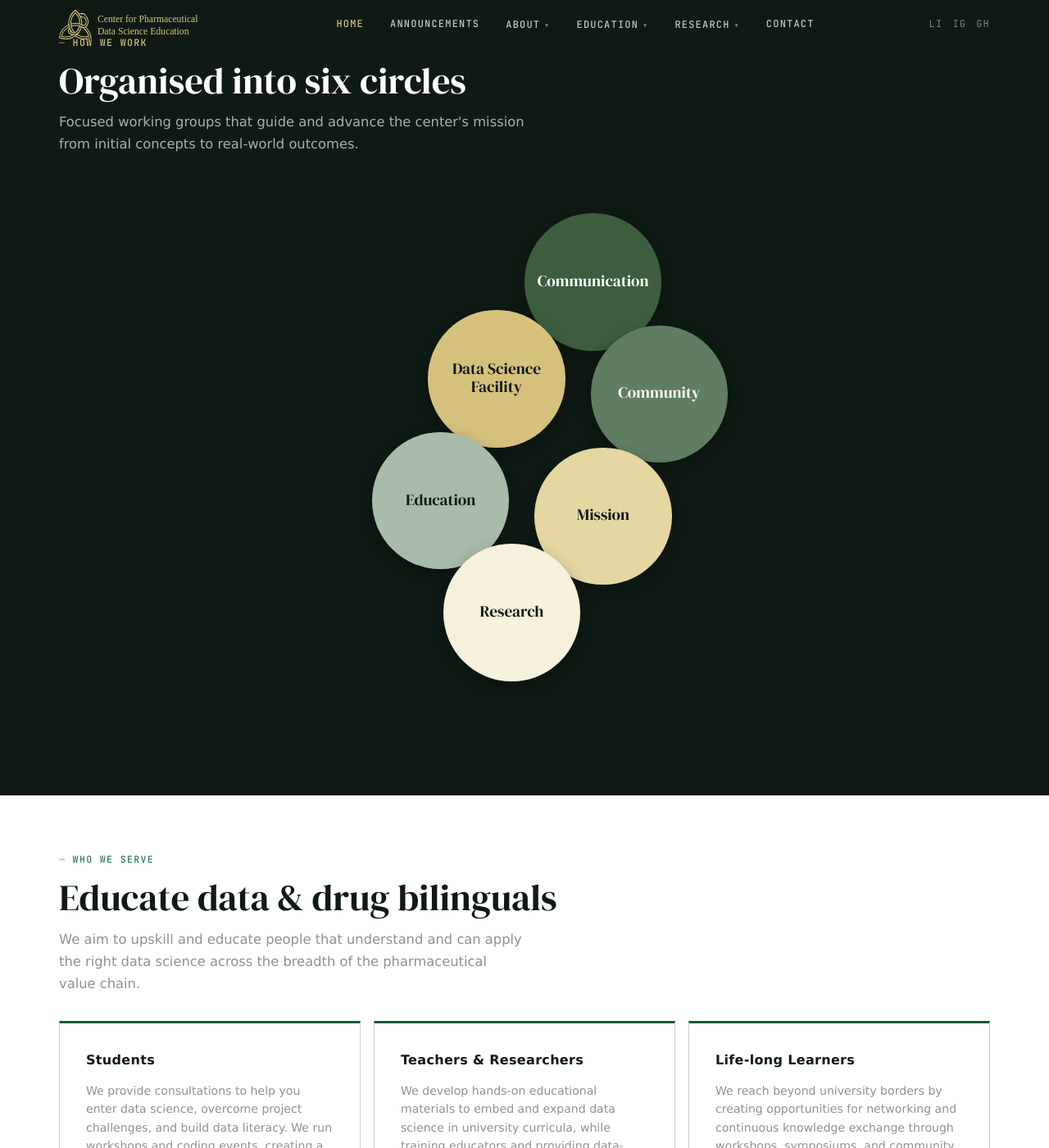
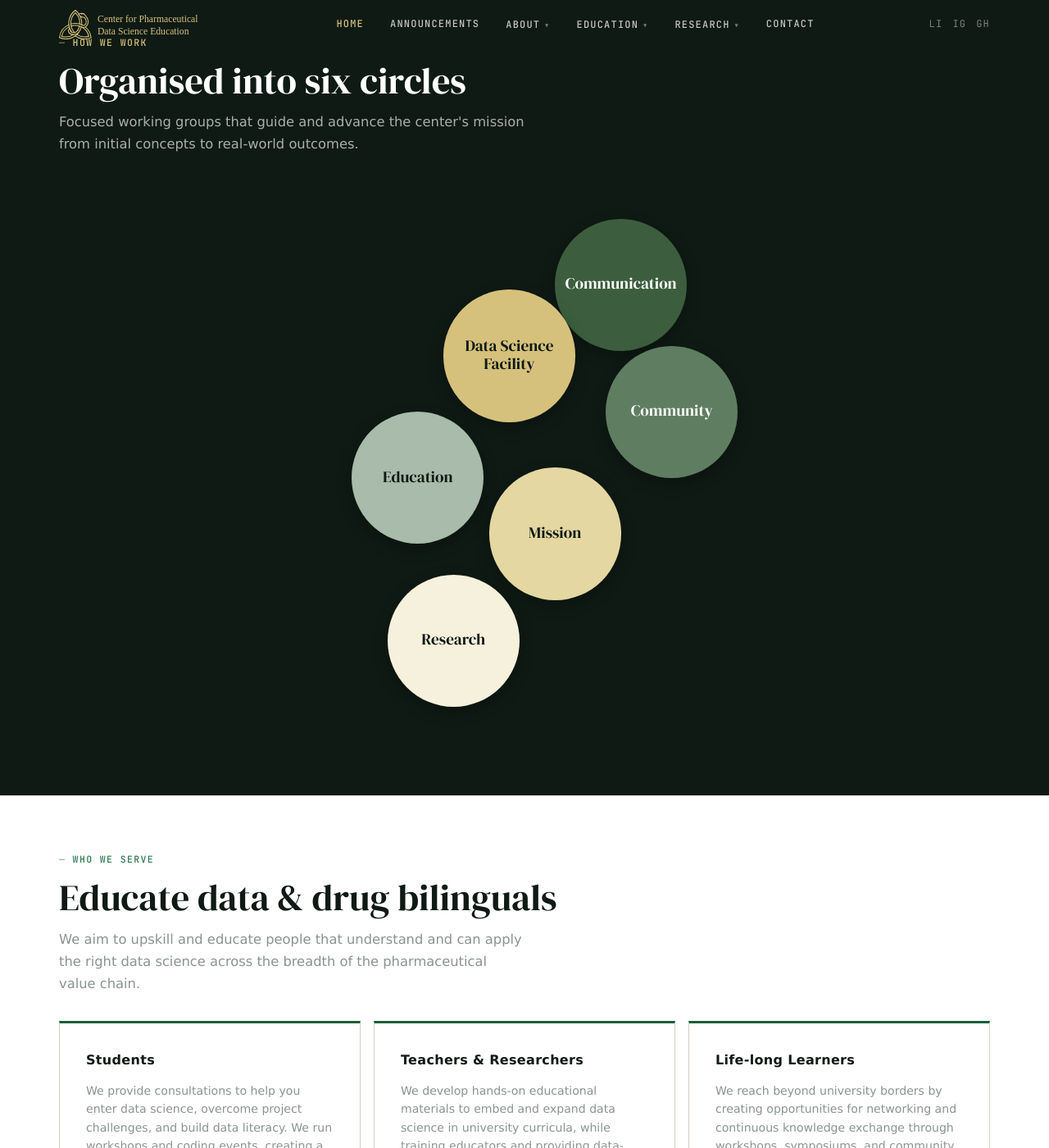
Before and after one commit to CPDSE/PagesCMS, a Jekyll site: the page built from index.md, in a window 1280 px wide and 1400 px high, scrolled down 2149 px. Shown: the whole window at 82% size. Built offline with Jekyll 4.4.1, drawn with Linux system fonts in a browser that asks for light colours.

Commit message:
Update main.css

```diff
--- a/assets/css/main.css
+++ b/assets/css/main.css
@@ -533,13 +533,13 @@ a { color: inherit; }
   outline: none;
 }
 
-/* Equal-sized bubbles in an organic, slightly right-tilted diamond with touching neighbors */
-.circle-bubble--1 { left: 50%; top: 1%;  width: 27%; background: #3C5E3E; color: white; }
-.circle-bubble--2 { left: 31%; top: 20%; width: 27%; background: #D6C17C; color: #0f1a14; }
-.circle-bubble--3 { left: 63%; top: 23%; width: 27%; background: #5F7D61; color: white; }
-.circle-bubble--4 { left: 20%; top: 44%; width: 27%; background: #A9BBAA; color: #0f1a14; }
-.circle-bubble--5 { left: 52%; top: 47%; width: 27%; background: #E4D7A1; color: #0f1a14; }
-.circle-bubble--6 { left: 34%; top: 66%; width: 27%; background: #F6F1DC; color: #0f1a14; }
+/* Equal-sized bubbles in a more chaotic, organic upward-right composition */
+.circle-bubble--1 { left: 56%; top: 2%;  width: 26%; background: #3C5E3E; color: white; }
+.circle-bubble--2 { left: 34%; top: 16%; width: 26%; background: #D6C17C; color: #0f1a14; }
+.circle-bubble--3 { left: 66%; top: 27%; width: 26%; background: #5F7D61; color: white; }
+.circle-bubble--4 { left: 16%; top: 40%; width: 26%; background: #A9BBAA; color: #0f1a14; }
+.circle-bubble--5 { left: 43%; top: 51%; width: 26%; background: #E4D7A1; color: #0f1a14; }
+.circle-bubble--6 { left: 23%; top: 72%; width: 26%; background: #F6F1DC; color: #0f1a14; }
 
 .circle-title {
   font-family: var(--font-display);
```
